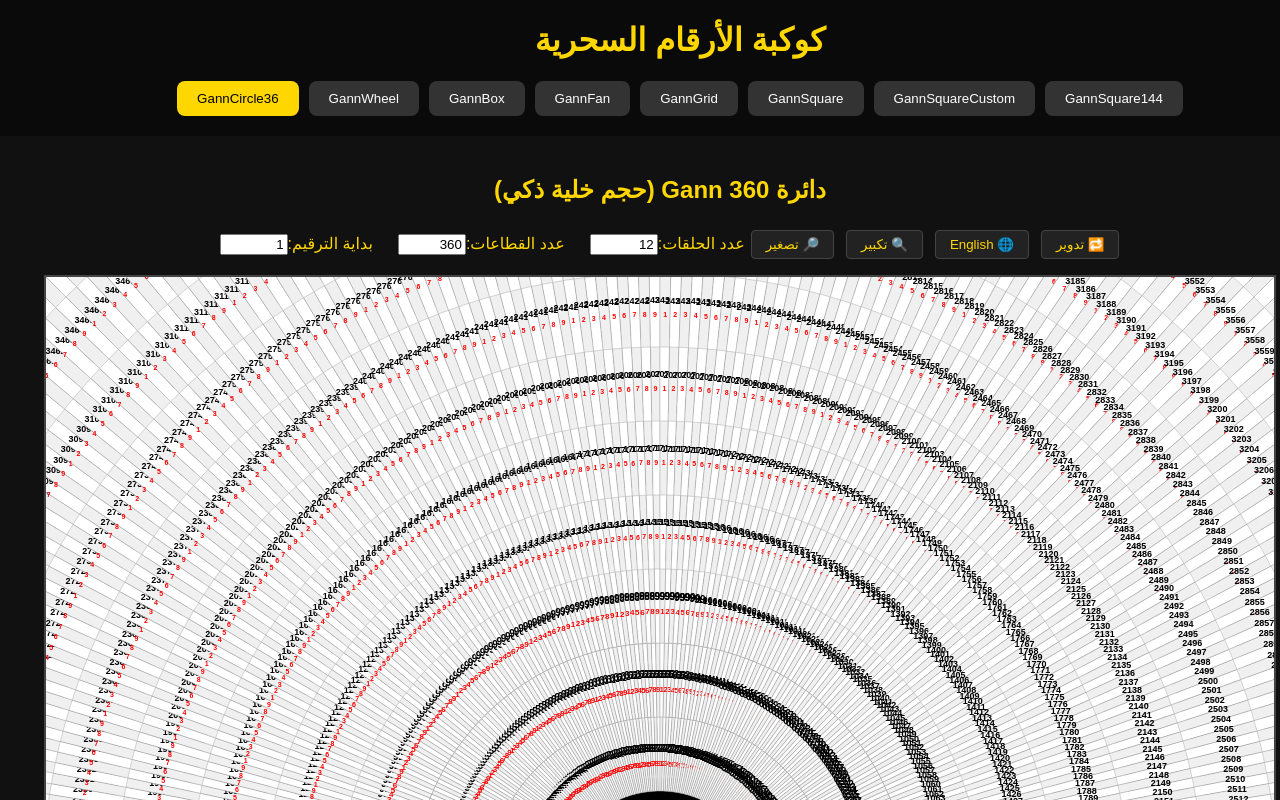
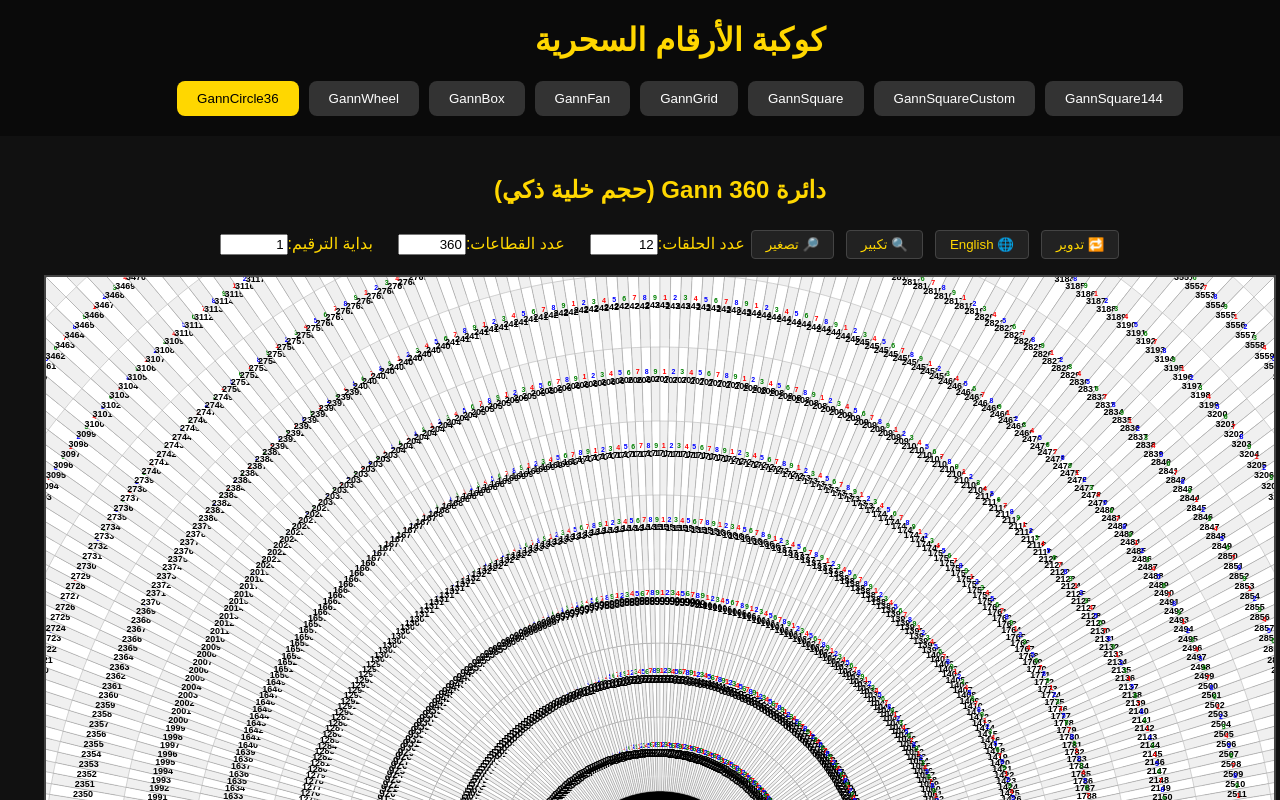
Before and after one commit to saloqbi/TasiGanzilla, a React (Vite) app: page / in a window 1280 px wide. Both pictures are taken after a click on the button "GannCircle36". Shown: the top 800 px of the page. Built offline with nearby package versions, Linux system fonts and the light colour scheme.

Commit message:
♻️ تعديل لإعادة البناء تلقائيًا

```diff
--- a/src/components/GannTools/GannCircle36.jsx
+++ b/src/components/GannTools/GannCircle36.jsx
@@ -61,6 +61,13 @@ const reduceToDigit = (num) => {
       .reduce((a, b) => a + Number(b), 0);
   }
   return current;
+};
+
+const getDigitColor = (digit) => {
+  if ([1, 4, 7].includes(digit)) return "red";
+  if ([2, 5, 8].includes(digit)) return "blue";
+  if ([3, 6, 9].includes(digit)) return "green";
+  return "#000"; // افتراضي (احتياط)
 };
 
   const handleRotate = () =>
@@ -248,9 +255,21 @@ const reduceToDigit = (num) => {
             return (
               <g key={`${level}-${index}`}>
                 <path d={path} fill={isGray ? "#f0f0f0" : "#ffffff"} stroke="#aaa" strokeWidth={0.5} />
-               <text
+<text
+ x={x}
+  y={y - fontSize + 1}
+  fill={getDigitColor(reduceToDigit(value))}
+  fontSize={fontSize - 2}
+  textAnchor="middle"
+  dominantBaseline="middle"
+  fontWeight="bold"
+>
+  {reduceToDigit(value)}
+</text>
+
+<text
   x={x}
-  y={y - 5}
+  y={y}
   fill="#000"
   fontSize={fontSize}
   textAnchor="middle"
@@ -258,17 +277,6 @@ const reduceToDigit = (num) => {
   fontWeight="bold"
 >
   {value}
-</text>
-<text
-  x={x}
-  y={y + fontSize}
-  fill="red"
-  fontSize={fontSize - 2}
-  textAnchor="middle"
-  dominantBaseline="middle"
-  fontWeight="bold"
->
-  {reduceToDigit(value)}
 </text>
 
               </g>
```
